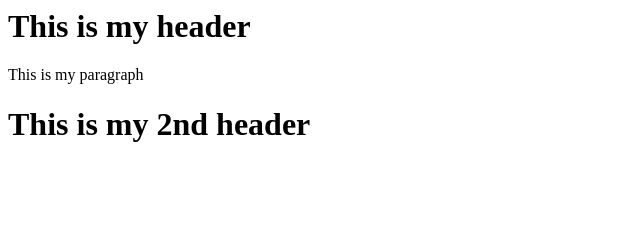
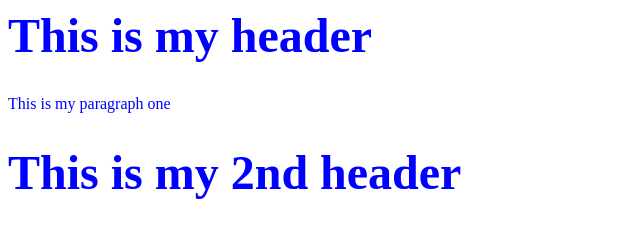
Before and after one commit to cassidyamason1/SSHRemoteRep, a plain HTML site: page index.html in a window 1280 px wide. Shown: the whole page, without its empty margins (0-640 px from the left). Drawn offline with Linux system fonts and the light colour scheme.

Commit message:
added some style to my index.html

```diff
--- a/index.html
+++ b/index.html
@@ -3,15 +3,19 @@
   <!-- please use CSS stlye tags here -->
 
 <HEAD>
+	<STYLE>
+H1 {color:blue; font-size:300%}
+P {color:blue}
+	</STYLE>
+</HEAD>
+
   <BODY>
 
     <H1> This is my header </H1>
-    <P> This is my paragraph </P>
+    <P> This is my paragraph one </P>
     <H1> This is my 2nd header </H1>
 
   </BODY>
 
-  </HEAD>
-
 
 </HTML>
```
